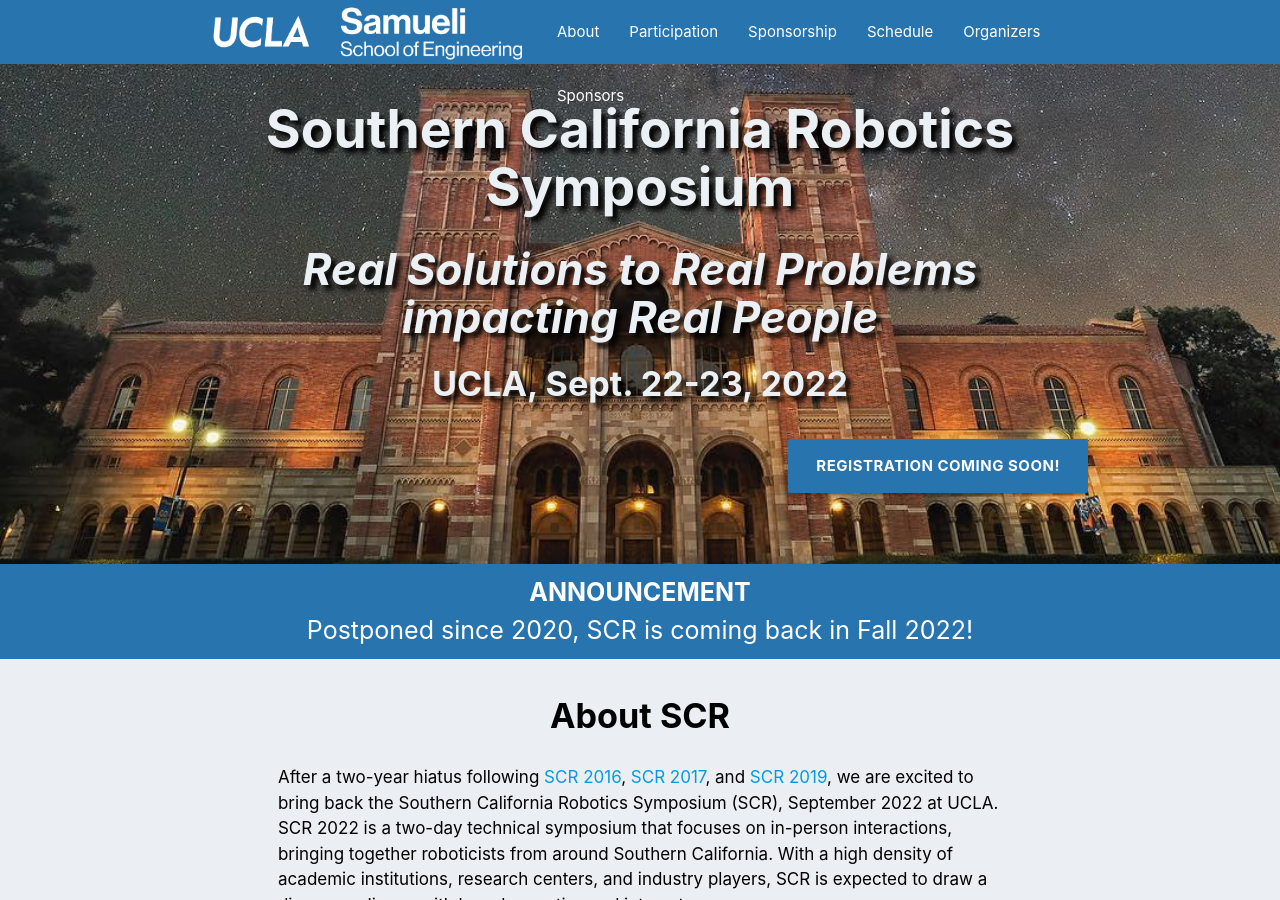
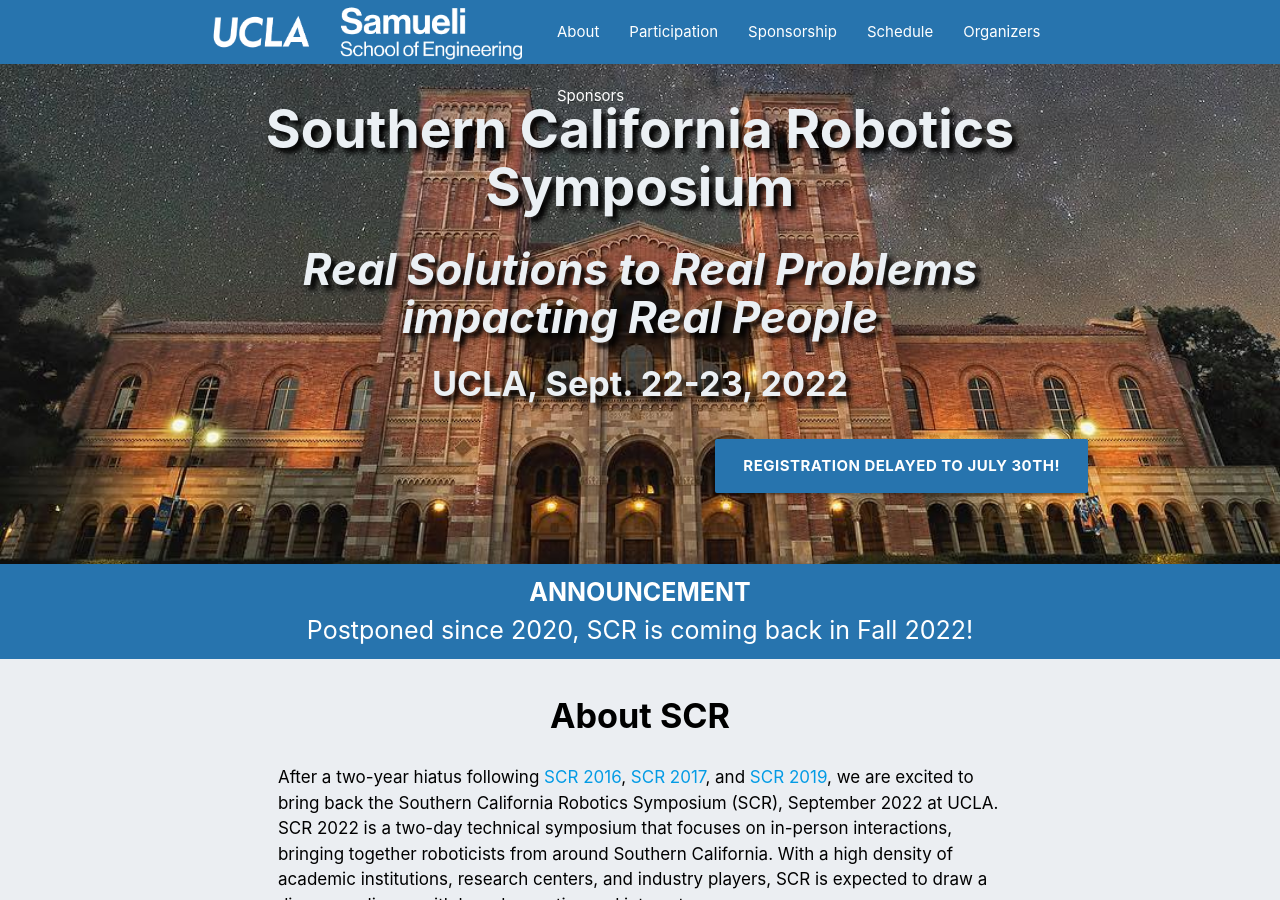
Before and after one commit to scr2020/scr2020.github.io, a Jekyll site: the page built from index.html, in a window 1280 px wide and 900 px high. Built offline with Jekyll 4.4.1, drawn with Linux system fonts in a browser that asks for light colours; some of the changed text lies outside the part shown.

Commit message:
messing around

```diff
--- a/_includes/banner.html
+++ b/_includes/banner.html
@@ -5,7 +5,7 @@
           <h3 class="center-align banner-subheading"><i>Real Solutions to Real Problems impacting Real People</i></h3>
           <h4 class="center-align banner-subheading">UCLA, Sept. 22-23, 2022</h4>
           <br />
-          <a href="{{site.registration-page}}" class="btn-large" style="font-weight:bold; background-color: {{site.color.primary-dark}}">Registration Coming Soon!</a>
+          <a href="{{site.registration-page}}" class="btn-large" style="font-weight:bold; background-color: {{site.color.primary-dark}}">Registration delayed to July 30th!</a>
           <br />
         </div>
       </div>
```
Also changed, not shown: _organizers/9-cha_jesse.md (renamed from _organizers/5-cha_jesse.md), img/organizers/cha_jesse.jpg.
